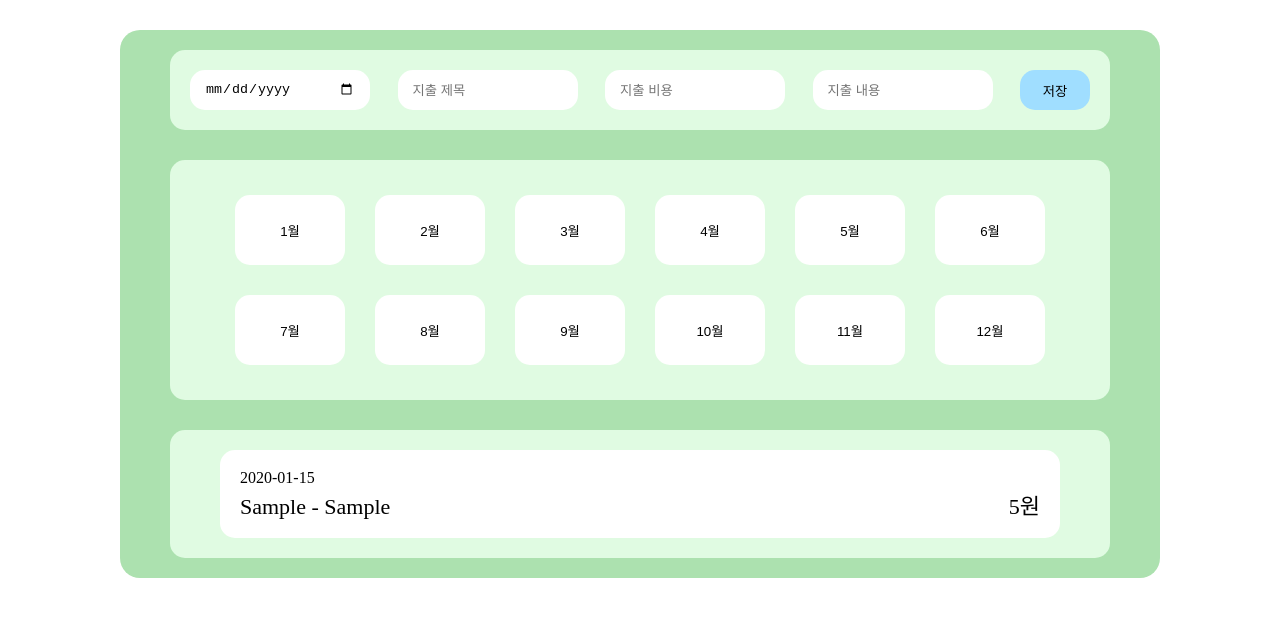
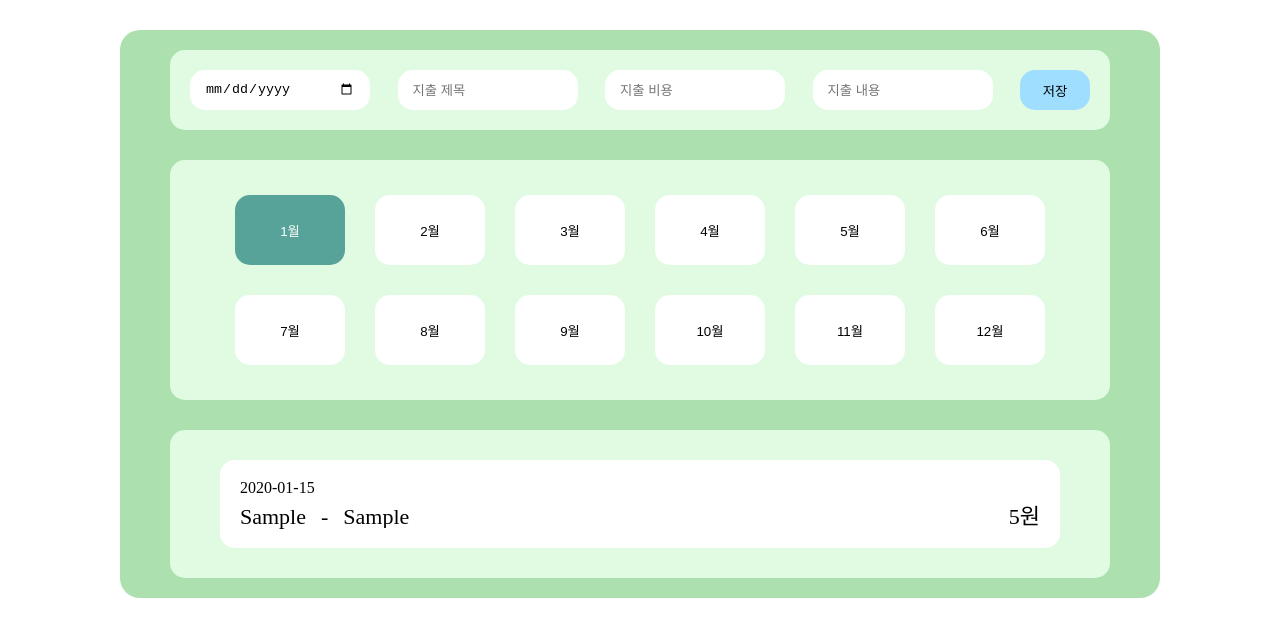
Before and after one commit to hyowls/react_task, a React (Vite) app: page / in a window 1280 px wide. Both pictures are taken after typing "2020-01-15", "Sample", "5", "Sample" into the empty fields and a click on the button "저장". Shown: the top 636 px of the page. Built offline with nearby package versions, Linux system fonts and the light colour scheme.

Commit message:
월 별 필터링 / item 글자 제한

```diff
--- a/src/components/List.jsx
+++ b/src/components/List.jsx
@@ -17,34 +17,59 @@ width:800px;
 background-color:white;
 padding:20px;
 border-radius:15px;
+margin:10px 0;
 &:hover{
   transform:scale(1.02);
   transition:all 0.3s;
 }
 `
-const Date = styled.p`
+const DateText = styled.p`
 margin-bottom:10px;
 `
 const Title = styled.span`
   font-size:22px;
 `
-const Content = styled.span`
+const Content = styled.p`
+width:550px;
 font-size:22px;
+white-space:nowrap;
+overflow:hidden;
+text-overflow:ellipsis;
 `
 const Price = styled.span`
 font-size:22px;
 float:right
-
 `
-const List = ({ navigate, items }) => {
+const DescFlex = styled.div`
+  display:flex;
+  flex-direction:row;
+  justify-content:space-between;
+`
+const FlexLayout = styled.div`
+  display:flex;
+  flex-direction:row;
+`
+const List = ({ navigate, items, selectedMonth }) => {
+  const filteredItems = items.filter((item)=>{
+    const itemDate = new Date(item.date);
+    const itemMonth = itemDate.getMonth()
+    return itemMonth === selectedMonth;
+  })
   return (
     <ListLayout>
-      {items.map((item, index) => (
+      {filteredItems.map((item, index) => (
         <Item key={index} onClick={()=>{navigate('/detail-page')}}>
-          <Date>{item.date}</Date>
-          <Title >{item.title} - </Title>
-          <Content >{item.content}</Content>
-          <Price>{item.price}원</Price>
+          <DateText>{item.date}</DateText>
+          <DescFlex >
+            <FlexLayout style={{display:'flex', flexDirection:'row'}}>
+              <Title >{item.title}</Title>
+              <span style={{margin: "0px 15px", fontSize:"22px"}}> - </span>
+              <Content >{item.content} </Content>
+            </FlexLayout>
+            <div>
+              <Price>{item.price}원</Price>
+            </div>
+          </DescFlex>
         </Item>
       ))}
     </ListLayout>
--- a/src/components/Month.jsx
+++ b/src/components/Month.jsx
@@ -16,28 +16,28 @@ padding:20px;
 const MonthBtn = styled.button`
 width: 110px;
 height: 70px;
-background-color: ${props => (props.isActive ? '#58A399' : 'white')};
-color: ${props => (props.isActive ? 'white' : 'black')};
+background-color: ${props => (props.selected ? '#58A399' : 'white')};
+color: ${props => (props.selected ? 'white' : 'black')};
 border-radius: 15px;
 border: none;
 margin: 15px;
 cursor: pointer;
 &:hover {
-  background-color: ${props => (props.isActive ? '#46847b' : '#f0f0f0')};
+  background-color: ${props => (props.selected ? '#46847b' : '#f0f0f0')};
 }
 `
-const Month = ({ isActive }) => {
+const Month = ({ selectedMonth, setSelectedMonth }) => {
   const months = [
     1,2,3,4,5,6,7,8,9,10,11,12
   ]
-  const [activeMonth, setActiveMonth] = useState(0);
+  // const [activeMonth, setActiveMonth] = useState(0);
   const ActiveHandler = (index) => {
-    setActiveMonth(index);
+    setSelectedMonth(index);
   }
   return (
     <MonthLayout>
       {months.map((month, index)=>(
-        <MonthBtn key={index} $isActive={isActive} onClick={()=>ActiveHandler(index)}>{month}월</MonthBtn>
+        <MonthBtn key={index} selected={selectedMonth === index} onClick={()=>ActiveHandler(index)}>{month}월</MonthBtn>
       ))}
     </MonthLayout>
   )
--- a/src/pages/MainPage.jsx
+++ b/src/pages/MainPage.jsx
@@ -19,11 +19,16 @@ justify-content:center;
 const MainPage = () => {
   const navigate = useNavigate();
   const [items, setItems] = useState([]);
+  const [selectedMonth, setSelectedMonth] = useState(0);
 
   useEffect(() => {
     const storedItems = localStorage.getItem('items');
     if (storedItems) {
       setItems(JSON.parse(storedItems));
+    }
+    const loadStorageMonth = localStorage.getItem('selectedMonth')
+    if (loadStorageMonth) {
+      setSelectedMonth(parseInt(loadStorageMonth))
     }
   }, []);
 
@@ -33,11 +38,15 @@ const MainPage = () => {
     localStorage.setItem('items', JSON.stringify(nextItems));
   };
 
+  useEffect(()=>{
+    localStorage.setItem('selectedMonth', selectedMonth.toString())
+  },[selectedMonth])
+
   return (
     <MainLayout>
       <Form addItem={addItem}/>
-      <Month />
-      <List navigate={navigate} items={items} />
+      <Month selectedMonth={selectedMonth} setSelectedMonth={setSelectedMonth}/>
+      <List navigate={navigate} items={items} selectedMonth={selectedMonth}/>
     </MainLayout>
   )
 }
```
